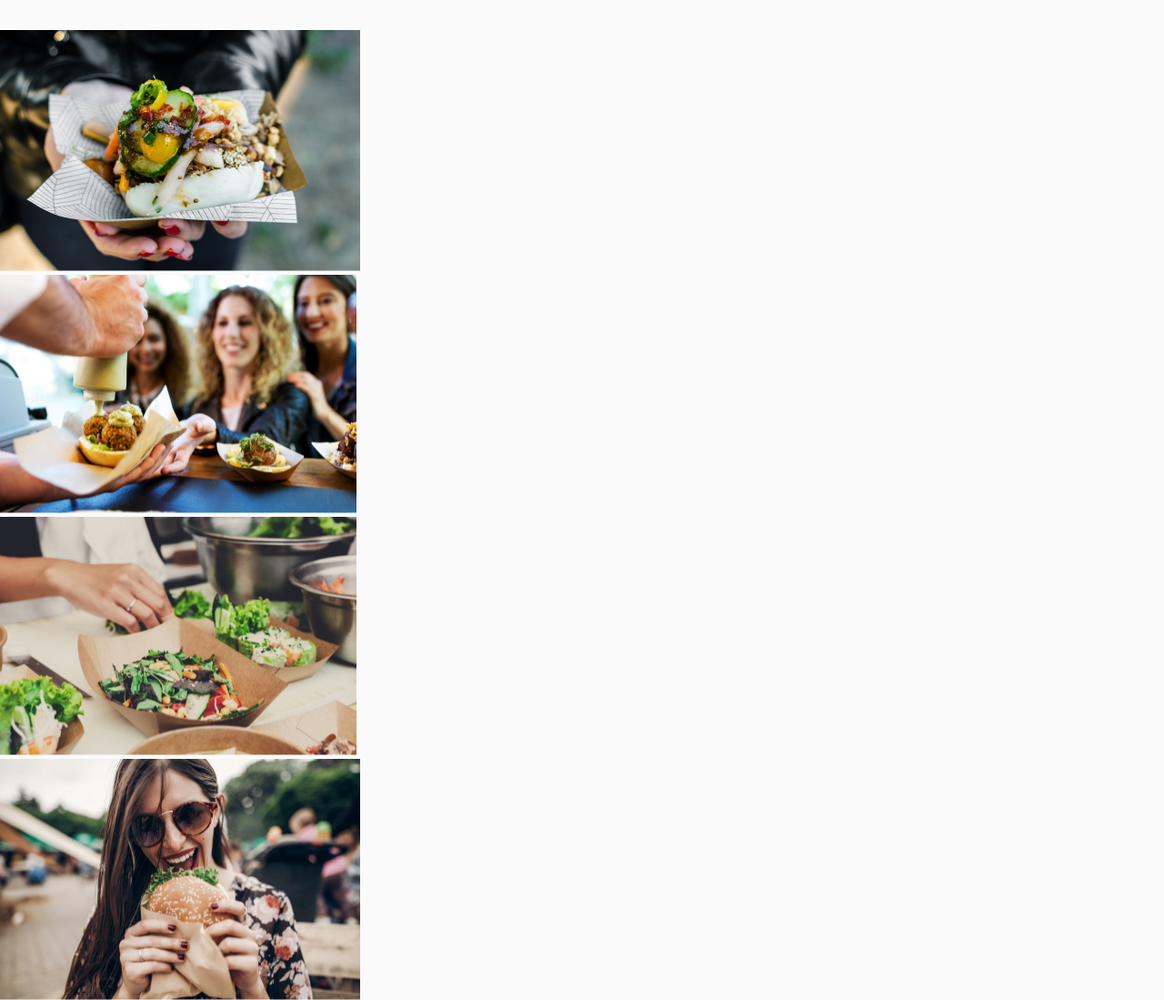
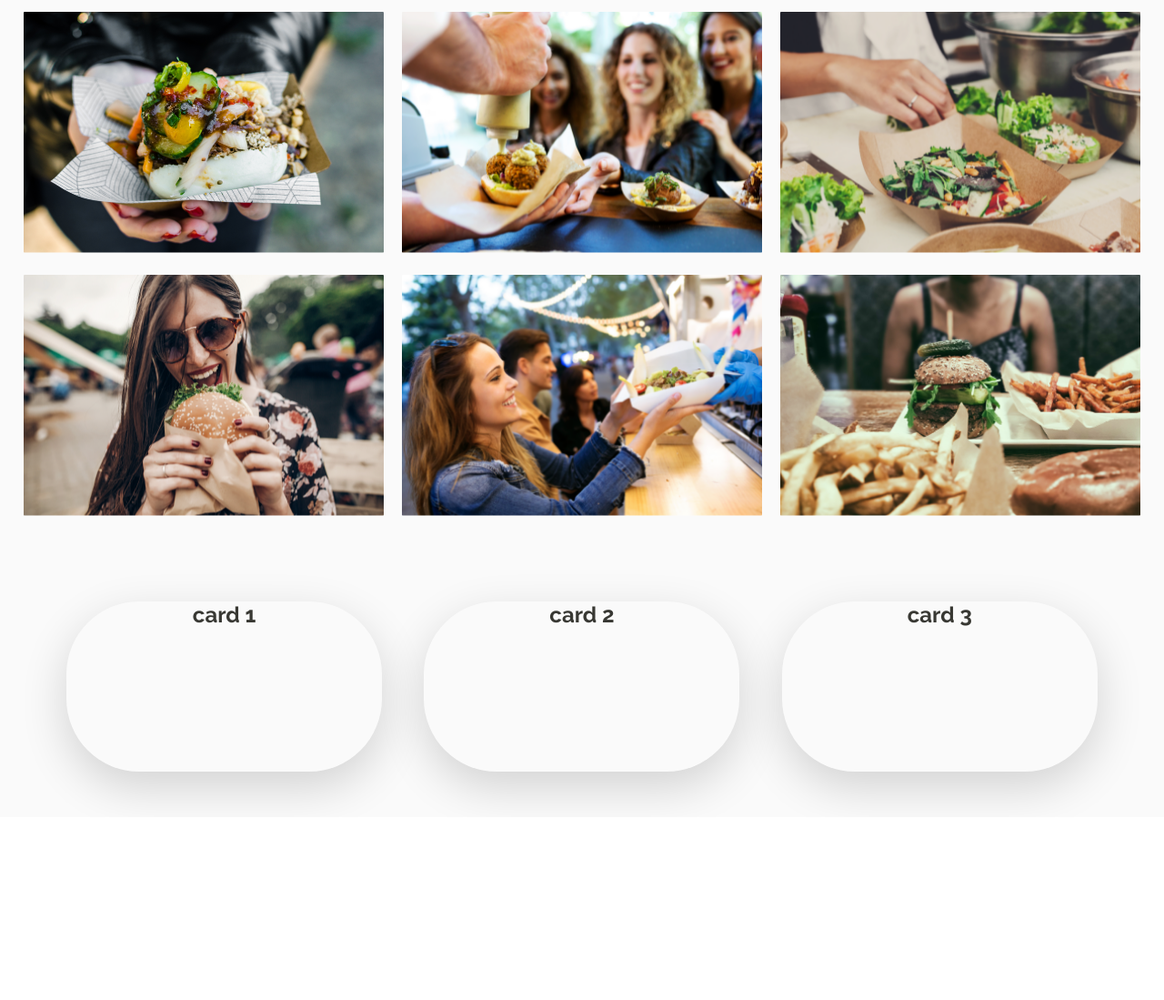
Before and after one commit to aw-prince/HTML-CSS-landingPage, a plain HTML site: page index.html in a window 1280 px wide. Shown: the part 2459-3558 px from the top of the page at 91% size. After the commit the page ends 3357 px from the top, so only its background shows below. Drawn offline with Linux system fonts and the light colour scheme.

Commit message:
gallery done

```diff
--- a/Style.css
+++ b/Style.css
@@ -227,5 +227,35 @@
 .galleryText {
   font-size: 38px;
   text-align: center;
-  margin: 50px 0px 50px 0px;
+  margin: 50px 0px 20px 0px;
 }
+.galleryContainer {
+  display: flex;
+  justify-content: center;
+}
+
+.galleryWrap {
+  display: flex;
+  justify-content: center;
+  flex-wrap: wrap;
+}
+.galleryWrap img {
+  width: 396px;
+  height: 265px;
+  margin: 10px;
+  border-radius: 1px;
+}
+
+.cardWrap {
+  display: flex;
+  justify-content: space-around;
+  margin: 80px 50px 50px 50px;
+}
+
+.card {
+  width: 347px;
+  height: 187px;
+  box-shadow: 0px 17px 50px #00000029;
+  border-radius: 80px;
+  text-align: center;
+}
--- a/index.html
+++ b/index.html
@@ -122,6 +122,7 @@
         <div class="galleryText">
           <h1>Good Food = happy clients</h1>
         </div>
+        <div class="galleryContainer">
           <div class="galleryWrap">
             <div class="galleryImage">
               <img src="/Images/galery_photo1.png" alt="" />
@@ -142,6 +143,20 @@
               <img src="/Images/galery_photo6.png" alt="" />
             </div>
           </div>
+        </div>
+      </section>
+      <section>
+        <div class="cardWrap">
+          <div class="card">
+            <h1>card 1</h1>
+          </div>
+          <div class="card">
+            <h1>card 2</h1>
+          </div>
+          <div class="card">
+            <h1>card 3</h1>
+          </div>
+        </div>
       </section>
     </main>
   </body>
```
Lines whose indentation alone changed are shown as unchanged.
